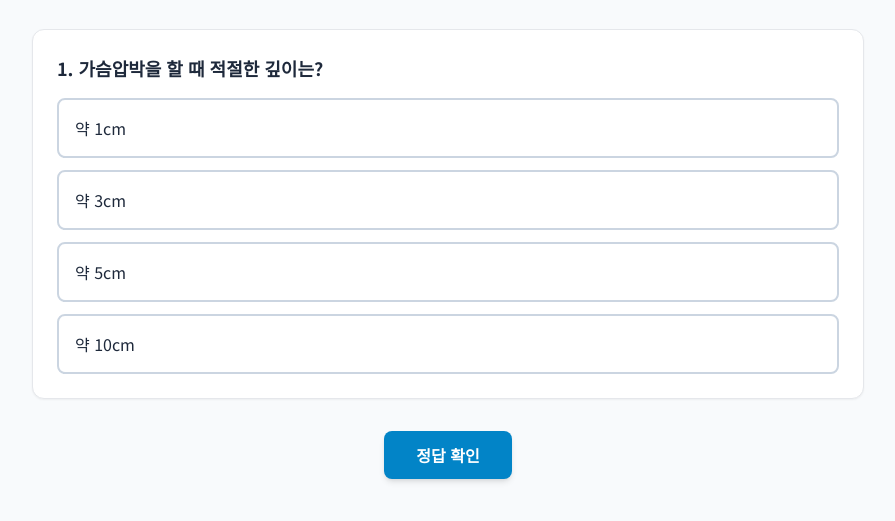
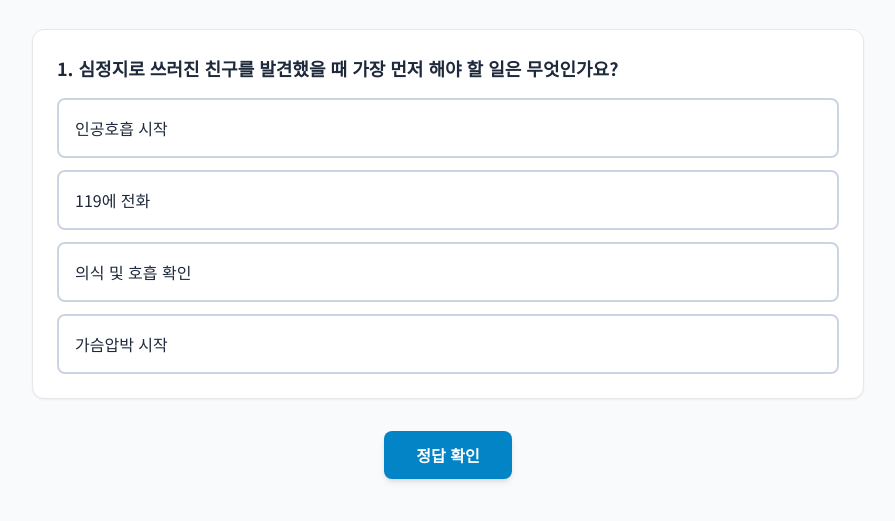
Before and after one commit to bogun-good/CPR-AED, a plain HTML site: page index.html in a window 1280 px wide. Shown: the part 107-628 px from the top of the page, without its empty margins (192-1087 px from the left). Drawn offline with nearby package versions, Linux system fonts and the light colour scheme.

Commit message:
Update index.html

```diff
--- a/index.html
+++ b/index.html
@@ -51,34 +51,35 @@
     <script>
         const quizData = [
             {
-                question: "1. 가슴압박을 할 때 적절한 깊이는?",
-                options: ["약 1cm", "약 3cm", "약 5cm", "약 10cm"],
-                answer: "약 5cm"
+                question: "1. 심정지로 쓰러진 친구를 발견했을 때 가장 먼저 해야 할 일은 무엇인가요?",
+                options: ["인공호흡 시작", "119에 전화", "의식 및 호흡 확인", "가슴압박 시작"],
+                answer: "의식 및 호흡 확인"
+
             },
             {
-                question: "2. 심정지로 쓰러진 친구를 발견했을 때 가장 먼저 해야 할 일은 무엇인가요?",
-                options: ["인공호흡 시작", "119에 전화", "의식 및 호흡 확인", "가슴압박 시작"],
-                answer: "의식 및 호흡 확인"
-            },
-            {
-                question: "3. 심정지 환자가 쓰러진 후 몇 분 안에 심폐소생술을 시작해야 생명을 살릴 수 있는가?",
+                question: "2. 심정지 환자가 쓰러진 후 몇 분 안에 심폐소생술을 시작해야 생명을 살릴 수 있는가?",
                 options: ["4분", "6분", "10분", "20분"],
                 answer: "4분"
             },
             {
-                question: "4. 가슴압박의 속도로 적절한 것은?",
+                question: "3. 쓰러진 환자의 의식과 호흡이 없는 것을 확인 한 다음 해야 할 일은?",
+                options: ["인공호흡 시작", "주변에 사람이 있다면 119에 전화을 요청", "자동심장충격기(AED)를 가져온다", "가슴압박 시작"],
+                answer: "주변에 사람이 있다면 119에 전화을 요청"
+            },
+            {
+                question: "4. 심정지 환자의 가슴압박은 어느 부위에 해야 하나요?",
+                options: ["왼쪽 가슴", "오른쪽 가슴", "가슴뼈(흉골) 아래쪽 1/2지점", "복부 중심"],
+                answer: "가슴뼈(흉골) 아래쪽 1/2지점"
+            },
+            {
+                question: "5. 가슴압박의 속도로 적절한 것은?",
                 options: ["분당 60회", "분당 100-120회", "분당 140-160회", "분당 180회 이상"],
                 answer: "분당 100-120회"
             },
             {
-                question: "5. 심정지 환자의 가슴압박은 어느 부위에 해야 하나요?",
-                options: ["왼쪽 가슴", "오른쪽 가슴", "가슴뼈(흉골) 아래쪽 1/2지점", "복부 중심"],
-                answer: "가슴뼈(흉골) 아래쪽 1/2지점"
-            },
-            {
-                question: "6. 쓰러진 환자의 의식과 호흡이 없는 것을 확인 한 다음 해야 할 일은?",
-                options: ["인공호흡 시작", "주변에 사람이 있다면 119에 전화을 요청", "자동심장충격기(AED)를 가져온다", "가슴압박 시작"],
-                answer: "주변에 사람이 있다면 119에 전화을 요청"
+                question: "6. 가슴압박을 할 때 적절한 깊이는?",
+                options: ["약 1cm", "약 3cm", "약 5cm", "약 10cm"],
+                answer: "약 5cm"
             },
             {
                 question: "7. 심폐소생술 중 멈추지 말고 계속해야 하는 이유는?",
```
